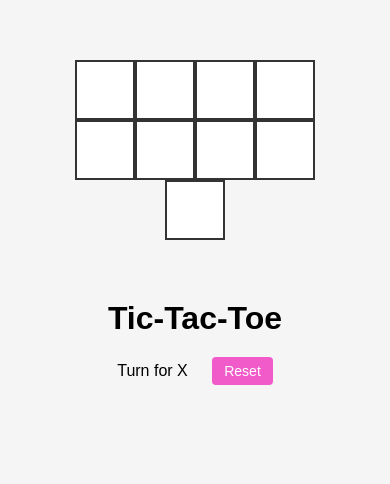
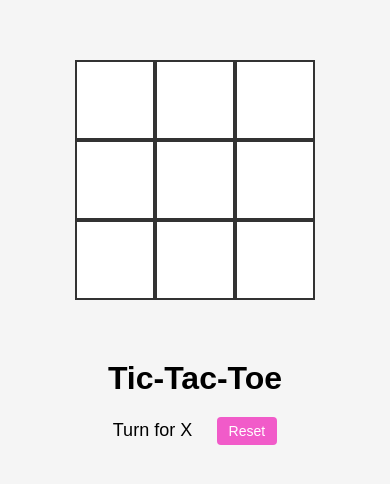
Before and after one commit to GuptaAshima02/Tik-tak-toe-app, a plain HTML site: page index.html in a window 390 px wide. Drawn offline with Linux system fonts and the light colour scheme.

Commit message:
Tik-tak-toe

```diff
--- a/index.html
+++ b/index.html
@@ -9,16 +9,16 @@
   </head>
   <body>
     <div class="gameContainer">
-        <div class="container">
-        <div class="box bt-0 bl-0"><span class="boxtext"></span></div>
-        <div class="box bt-0"><span class="boxtext"></span></div>
-        <div class="box bt-0 br-0"><span class="boxtext"></span></div>
-        <div class="box bl-0"><span class="boxtext"></span></div>
+      <div class="container">
         <div class="box"><span class="boxtext"></span></div>
-        <div class="box br-0"><span class="boxtext"></span></div>
-        <div class="box bl-0 bb-0"><span class="boxtext"></span></div>
-        <div class="box bb-0"><span class="boxtext"></span></div>
-        <div class="box bb-0 br-0"><span class="boxtext"></span></div>
+        <div class="box"><span class="boxtext"></span></div>
+        <div class="box"><span class="boxtext"></span></div>
+        <div class="box"><span class="boxtext"></span></div>
+        <div class="box"><span class="boxtext"></span></div>
+        <div class="box"><span class="boxtext"></span></div>
+        <div class="box"><span class="boxtext"></span></div>
+        <div class="box"><span class="boxtext"></span></div>
+        <div class="box"><span class="boxtext"></span></div>
       </div>
       <div class="gameInfo">
         <h1>Tic-Tac-Toe</h1>
--- a/style.css
+++ b/style.css
@@ -82,19 +82,21 @@
   margin-top: 20px;
 }
 
-  @media screen and (max-width: 400px) {
+
+@media screen and (max-width: 480px) {
+  /* Medium Phones */
   .container {
-      max-width: 240px;
+    max-width: 300px;
   }
 
   .box {
-      width: 60px;
-      height: 60px;
-      font-size: 30px;
+    width: 80px;
+    height: 80px;
+    font-size: 32px;
   }
 
   .info {
-      font-size: 16px;
+    font-size: 18px;
   }
 
   #reset {
```
Lines whose indentation alone changed are shown as unchanged.
